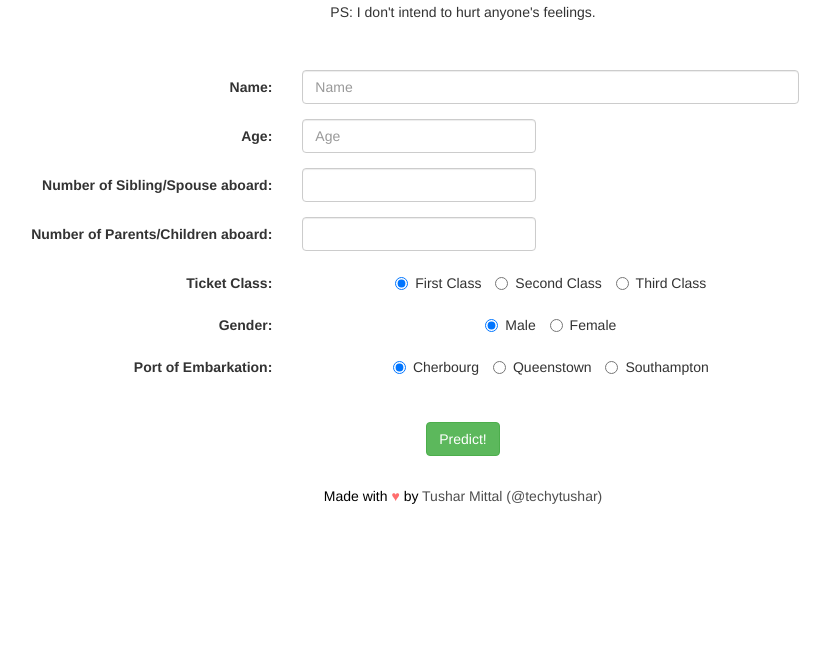
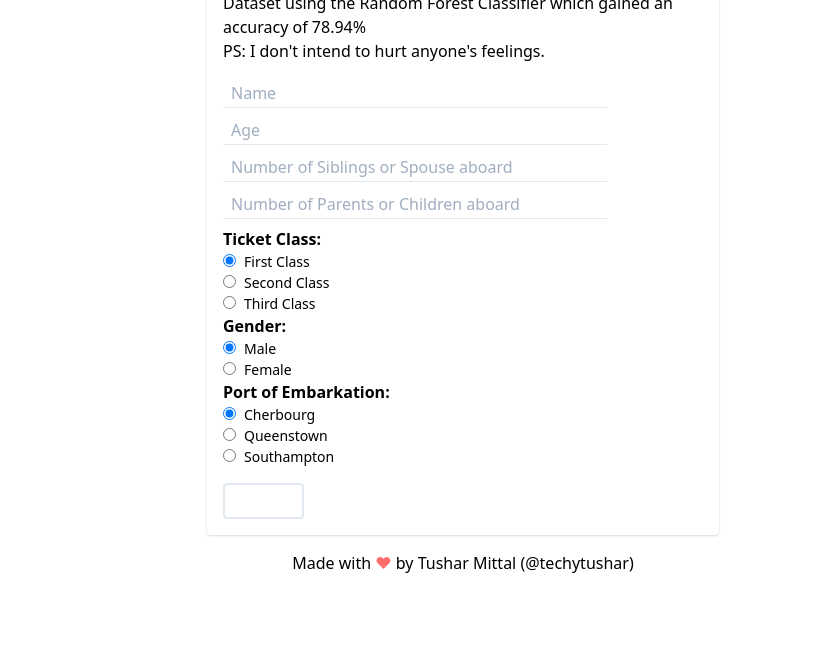
Before and after one commit to techytushar/would-you-have-survived, a Flask app: page / in a window 1280 px wide. Shown: the part 141-800 px from the top of the page, without its empty margins (177-1007 px from the left). Run offline with Flask 2, Linux system fonts and the light colour scheme; some libraries are stand-ins or nearby versions.

Commit message:
Frontend concept

```diff
--- a/templates/home.html
+++ b/templates/home.html
@@ -1,162 +1,102 @@
 <!DOCTYPE html>
 <html lang="en">
+
 <head>
     <meta charset="UTF-8">
     <meta name="viewport" content="width=device-width, initial-scale=1.0">
     <meta name="desciption" content="Predict whether you would have survived on the Titanic ship. It uses a machine learning model trained on the Kaggle Titanic Dataset using the Random Forest Classifier.">
     <meta http-equiv="X-UA-Compatible" content="ie=edge">
     <title>Would you have survived?</title>
-    <link rel="stylesheet" href="https://maxcdn.bootstrapcdn.com/bootstrap/3.3.7/css/bootstrap.min.css">
-    <style>
-        .heading{
-            margin: auto;
-            text-align: center;
-            z-index: 100;
-            top:0;
-        }
-        .form{
-            margin: auto;
-            width: 80%;
-            z-index: 100;
-            margin-top: 50px;
-            text-align: center;
-        }
-        .error{
-            display:none;
-        }
-        #predict{
-            margin-top: 30px;
-        }
-        #modal-button{
-            display:none;
-        }
-        .modal-header, .modal-body{
-            text-align: center;
-        }
-        .green-modal {
-            background-color: #04dd2f;
-        }
-        .red-modal{
-            background-color: #ea2300;
-        }
-        .yellow-modal{
-            background-color: #ffcc00;
-        }
-        .footer{
-            margin-top:30px;
-            margin-bottom:0px;
-            color:rgb(0, 0, 0);
-        }
-        .footer a{
-            color:rgb(78, 78, 78);
-        }
-        .footer a:hover{
-            color:rgb(161, 161, 161);
-        }
-    </style>
+    <link href="https://cdn.jsdelivr.net/npm/tailwindcss/dist/tailwind.min.css" rel="stylesheet">
+    <script src="https://unpkg.com/sweetalert/dist/sweetalert.min.js"></script>
 </head>
-<body>
-    <a href="https://github.com/techytushar/would-you-have-survived" target="_blank"><img style="position: absolute; top: 0; right: 0; border: 0;" src="https://s3.amazonaws.com/github/ribbons/forkme_right_darkblue_121621.png" alt="Fork me on GitHub" height="140px" width="140px"></a>
-    <div class="heading">
+
+<body class="bg-grey-lighter mt-4">
+    <div class="rounded bg-white container mx-auto p-4 border-t-4 border-blue-dark max-w-lg shadow">
+        <a href="https://github.com/techytushar/would-you-have-survived" target="_blank"><img style="position: absolute; top: 0; right: 0; border: 0;"
+                src="https://s3.amazonaws.com/github/ribbons/forkme_right_darkblue_121621.png" alt="Fork me on GitHub"
+                height="140px" width="140px"></a>
+        <div class="leading-normal">
             <h1>Would you have survived?</h1>
-        <h3>Fill the form below to predict whether you would have survived on the Titanic ship.</h3>
-        <h4>It uses a machine learning model trained on the Kaggle Titanic Dataset using the Random Forest Classifier which gained an accuracy of 78.94%</h4>
-        <h5>PS: I don't intend to hurt anyone's feelings.</h5>
+            <p class="text-grey-darker">Fill the form below to predict whether you would have survived on
+                the Titanic ship.</p>
+            <p class="text-grey-darker">It uses a machine learning model trained on the Kaggle Titanic
+                Dataset using the Random Forest Classifier which gained an accuracy of 78.94%</p>
+            <p class="text-grey-dark font-thin">PS: I don't intend to hurt anyone's feelings.</p>
         </div>
-    <div class="form" id="form">
-        <div class="alert alert-danger error">
+        <div class="mt-4" id="form">
+            <div class="alert error bg-red-lightest hidden p-4 text-center rounded mb-4">
             </div>
-        <form class="form-horizontal">
-            <div class="form-group">
-                <label class="control-label col-sm-4" for="name">Name:</label>
-                <div class="col-sm-6">
-                    <input type="text" class="form-control" id="name" placeholder="Name">
+            <form>
+                <div class="flex flex-1 border-b border-b-2 border-blue-dark max-w-sm mb-2">
+                    <input class="appearance-none bg-transparent border-none w-full text-grey-darker mr-3 py-1 px-2 leading-tight focus:outline-none"
+                        type="text" id="name" placeholder="Name">
+                </div>
+                <div class="flex flex-1 border-b border-b-2 border-blue-dark max-w-sm mb-2">
+                    <input class="appearance-none bg-transparent border-none w-full text-grey-darker mr-3 py-1 px-2 leading-tight focus:outline-none"
+                        type="text" id="age" placeholder="Age" maxlength="3">
+                </div>
+                <div class="flex flex-1 border-b border-b-2 border-blue-dark max-w-sm mb-2">
+                    <input class="appearance-none bg-transparent border-none w-full text-grey-darker mr-3 py-1 px-2 leading-tight focus:outline-none"
+                        type="text" id="sibsp" maxlength="2" placeholder="Number of Siblings or Spouse aboard">
+                </div>
+                <div class="flex flex-1 border-b border-b-2 border-blue-dark max-w-sm mb-2">
+                    <input class="appearance-none bg-transparent border-none w-full text-grey-darker mr-3 py-1 px-2 leading-tight focus:outline-none"
+                        type="text" id="parch" maxlength="2" placeholder="Number of Parents or Children aboard">
+                </div>
+                <div class="leading-normal">
+
+
+                    <div>
+                        <label class="text-grey-dark font-semibold" for="pclass">Ticket Class: </label>
+                        <div class="flex flex-col">
+                            <label class="text-sm text-grey-dark"><input class="mr-2" type="radio" name="pclass" checked value="1">First Class</label>
+                            <label class="text-sm text-grey-dark"><input class="mr-2" type="radio" name="pclass" value="2">Second Class</label>
+                            <label class="text-sm text-grey-dark"><input class="mr-2" type="radio" name="pclass" value="3">Third Class</label>
                         </div>
                     </div>
-            <div class="form-group">
-                <label class="control-label col-sm-4" for="age">Age:</label>
-                <div class="col-sm-3">
-                    <input type="text" class="form-control" id="age" placeholder="Age" maxlength="3">
+                    <div>
+                        <label class="text-grey-dark font-semibold" for="gender">Gender: </label>
+                        <div class="flex flex-col">
+                            <label class="text-sm text-grey-dark"><input class="mr-2" type="radio" name="gender" value="1" checked>Male</label>
+                            <label class="text-sm text-grey-dark"><input class="mr-2" type="radio" name="gender" value="0">Female</label>
                         </div>
                     </div>
-            <div class="form-group">
-                <label class="control-label col-sm-4" for="sibsp">Number of Sibling/Spouse aboard:</label>
-                <div class="col-sm-3">
-                    <input type="text" class="form-control" id="sibsp" maxlength="2">
+                    <div>
+                        <label class="text-grey-dark font-semibold" for="port">Port of Embarkation: </label>
+                        <div class="flex flex-col">
+                            <label class="text-sm text-grey-dark"><input class="mr-2" type="radio" name="port" value="1" checked>Cherbourg</label>
+                            <label class="text-sm text-grey-dark"><input class="mr-2" type="radio" name="port" value="2">Queenstown</label>
+                            <label class="text-sm text-grey-dark"><input class="mr-2" type="radio" name="port" value="3">Southampton</label>
                         </div>
-            </div>
-            <div class="form-group">
-                <label class="control-label col-sm-4" for="parch">Number of Parents/Children aboard:</label>
-                <div class="col-sm-3">
-                    <input type="text" class="form-control" id="parch" maxlength="2">
-                </div>
-            </div>
-            <div class="form-group">
-                <label class="control-label col-sm-4" for="pclass">Ticket Class: </label>
-                <div class="col-sm-6 choice">
-                    <label class="radio-inline"><input type="radio" name="pclass" checked value="1">First Class</label>
-                    <label class="radio-inline"><input type="radio" name="pclass" value="2">Second Class</label>
-                    <label class="radio-inline"><input type="radio" name="pclass" value="3">Third Class</label>
-                </div>
-            </div>
-            <div class="form-group">
-                <label class="control-label col-sm-4" for="gender">Gender: </label>
-                <div class="col-sm-6 choice">
-                    <label class="radio-inline"><input type="radio" name="gender" value="1" checked>Male</label>
-                    <label class="radio-inline"><input type="radio" name="gender" value="0">Female</label>
-                </div>
-            </div>
-            <div class="form-group">
-                <label class="control-label col-sm-4" for="port">Port of Embarkation: </label>
-                <div class="col-sm-6 choice">
-                    <label class="radio-inline"><input type="radio" name="port" value="1" checked>Cherbourg</label>
-                    <label class="radio-inline"><input type="radio" name="port" value="2">Queenstown</label>
-                    <label class="radio-inline"><input type="radio" name="port" value="3">Southampton</label>
                     </div>
                 </div>
             </form>
-        <div class="form-group">
-            <button id="predict" class="btn btn-success">Predict!</button>
-        </div>
-
-    </div>
-
-    <button type="button" class="btn btn-info btn-lg" id="modal-button" data-toggle="modal" data-target="#myModal"></button>
-    <div id="myModal" class="modal fade" role="dialog">
-        <div class="modal-dialog">
-            <div class="modal-content">
-            <div class="modal-header">
-                <button type="button" class="close" data-dismiss="modal">&times;</button>
-                <h4 class="modal-title">Predicting...</h4>
-            </div>
-            <div class="modal-body">
-            </div>
-            <div class="modal-footer">
-                <button type="button" class="btn btn-default" data-dismiss="modal">Close</button>
+            <div class="mt-4">
+                <button id="predict" class="border-2 text-white bg-blue-dark font-semibold border-blue-dark px-2 py-1 rounded">Predict!</button>
             </div>
         </div>
     </div>
-    </div>
-    <center>
-    <p class="footer">Made with <span style="color:rgb(255, 109, 109)">♥</span> by <a href="https://techytushar.github.io/" target="_blank">Tushar Mittal (@techytushar)</a></p>
-    </center>
+    <p class="footer text-center pt-4">Made with <span style="color:rgb(255, 109, 109)">♥</span> by <a href="https://techytushar.github.io/"
+            target="_blank">Tushar Mittal (@techytushar)</a></p>
 </body>
 <script src="https://ajax.googleapis.com/ajax/libs/jquery/3.2.1/jquery.min.js"></script>
 <script src="https://maxcdn.bootstrapcdn.com/bootstrap/3.3.7/js/bootstrap.min.js"></script>
 
+
 <script type="text/javascript">
-        function display_error(message){
+    function display_error(message) {
         $(".error").removeClass("alert-success alert-warning");
         $(".error").addClass("alert-danger");
         $("div.error").html(`<strong>${message}</strong>`);
-            $("div.error").css("display","block");
-            setTimeout(()=>{
+        $("div.error").css("display", "block");
+        setTimeout(() => {
             $(".error").html("");
             $(".error").css("display", "none");
-            },2000)
+        }, 2000)
     }
 
-        function make_form(){
+    function make_form() {
         let form = {};
         form['name'] = $("#name").val();
         form['age'] = $("#age").val();
@@ -168,7 +108,7 @@
         return form;
     }
 
-        $("#predict").click(()=>{
+    $("#predict").click(() => {
         let name = $("#name").val().trim();
         let age = $("#age").val().trim();
         let sibsp = $("#sibsp").val().trim();
@@ -177,24 +117,20 @@
         let port = $('input[name=port]:checked').val();
         let gender = $('input[name=gender]:checked').val();
         let regex = /^[0-9]+$/;
-            if (name==""){
+        if (name == "") {
             display_error("Please enter a valid name");
             return;
         }
-            if (age=="" || !age.match(regex)){
+        if (age == "" || !age.match(regex)) {
             display_error("Please enter a valid age");
             return;
         }
-            if (sibsp=="" || parch=="" || !sibsp.match(regex) || !parch.match(regex)){
+        if (sibsp == "" || parch == "" || !sibsp.match(regex) || !parch.match(regex)) {
             display_error("Please enter a valid integer value");
             return;
         }
         name = name.split(" ")[0].toUpperCase();
         let form = make_form();
-            $(".modal-header").removeClass("red-modal green-modal yellow-modal");
-            $(".modal-body").html('<img src="{{ url_for("static", filename="ajax-loader.gif") }}" alt="loading gif" height="150px" width="150px">');
-            $(".modal-title").text("Predicting...");
-            $("#modal-button").click();
         $.ajax({
             type: "POST",
             contentType: 'application/json;charset=UTF-8',
@@ -205,27 +141,19 @@
             timeout: 600000,
             data: JSON.stringify(form),
             success: function (data) {
-                    if(data["survived"]=='1'){
-                        $(".modal-header").removeClass("red-modal yellow-modal");
-                        $(".modal-header").addClass("green-modal");
-                        $(".modal-title").text("");
-                        $(".modal-body").html(`<h3><strong>Congratulations ${name}!</strong> You would have survived the Titanic Crash. :)</h3>`);
+                if (data["survived"] == '1') {
+                    swal("Survival", `Congratulations ${name}! Survivial is yours.`, "success");
                 }
-                    else{
-                        $(".modal-header").removeClass("red-modal green-modal");
-                        $(".modal-header").addClass("yellow-modal");
-                        $(".modal-title").text("");
-                        $(".modal-body").html(`<h3><strong>Sorry ${name}!</strong> You would not have survived the Titanic Crash. :(</h3>`);
+                else {
+                    swal("Sinking Ship", `Sorry ${name}! You would not have survived the Titanic Crash. :(`, "warning");
                 }
             },
             error: function (e) {
-                    $(".modal-header").removeClass("green-modal yellow-modal");
-                    $(".modal-header").addClass("red-modal");
-                    $(".modal-title").text("");
-                    $(".modal-body").html(`<h3>Some error occured, please try again later</h3>`);
+                swal("Error", "Some error occured, please try again later", "error");
             }
         });
     })
 
 </script>
+
 </html>
```
Lines whose indentation alone changed are shown as unchanged.
